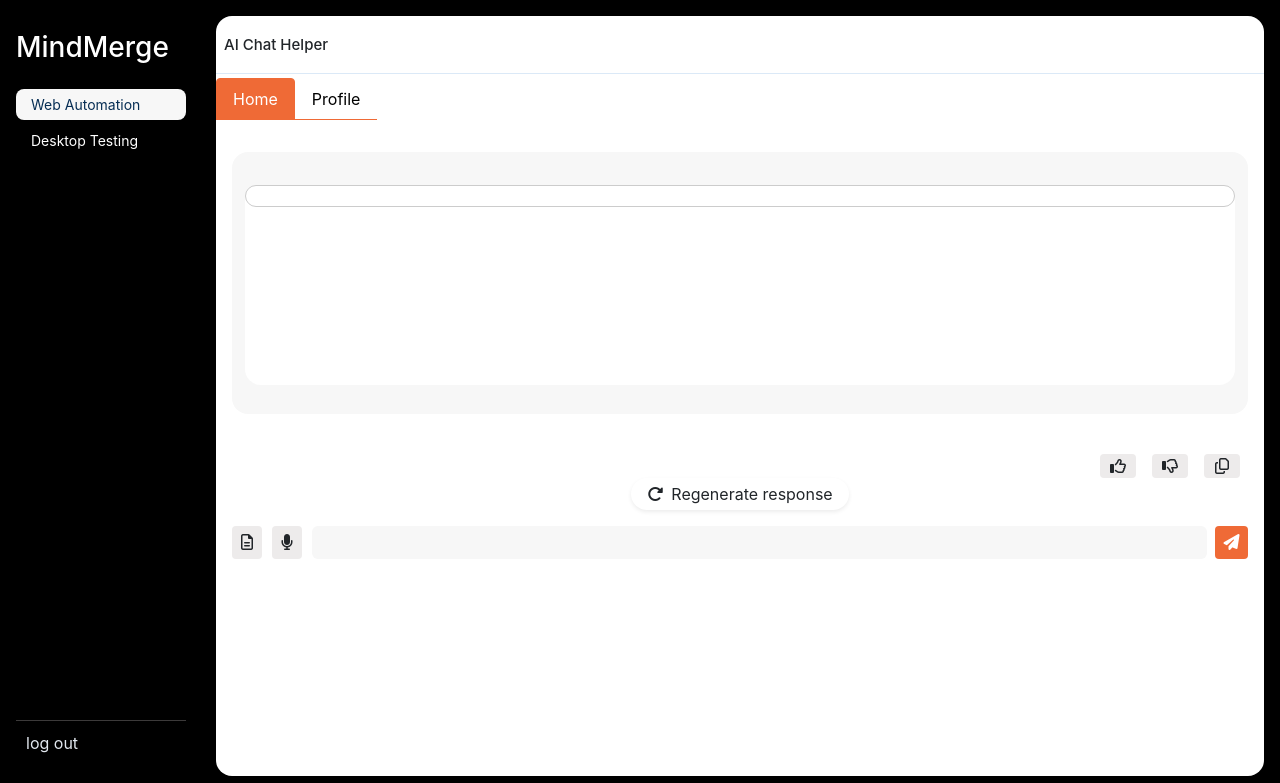
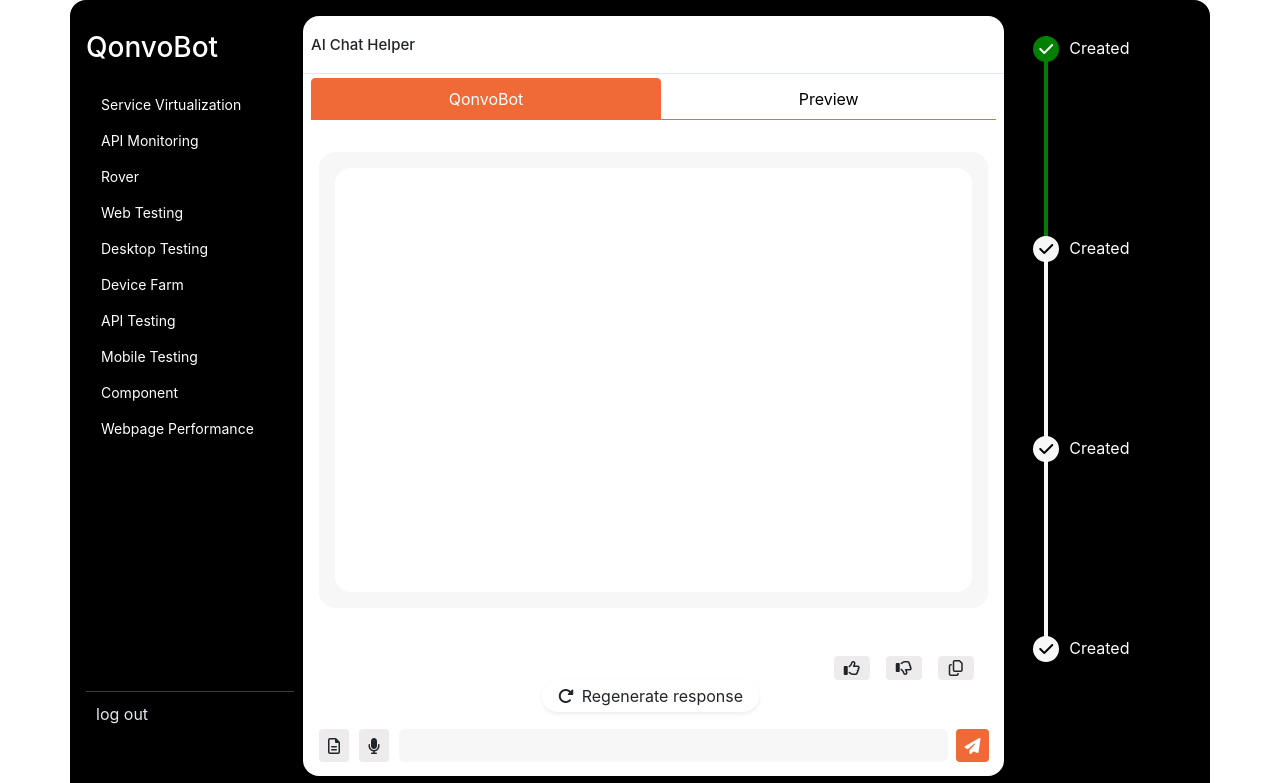
Before and after one commit to HarishBhabhar/Ctrl-Alt-Elite, an Angular app: page / in a window 1280 px wide. Shown: the top 783 px of the page. Built offline with nearby package versions, Linux system fonts and the light colour scheme.

Commit message:
chatbot ui

```diff
--- a/src/app/components/chatbot-ui/chatbot-ui.component.html
+++ b/src/app/components/chatbot-ui/chatbot-ui.component.html
@@ -1,12 +1,11 @@
-<div class="container-fluid bg-dark p-3">
+<div class="container border-rounded bg-dark p-3 h-100vh">
   <div class="row">
     <div class="left-sidebar">
 
-      <h3 class="text-white mb-4">MindMerge</h3>
+      <h3 class="text-white mb-4">QonvoBot</h3>
 
       <ul class="text-white">
-        <li class="active">Web Automation</li>
-        <li class="">Desktop Testing</li>
+        <li *ngFor="let service of services"> {{service}} </li>
       </ul>
 
       <Footer>log out</Footer>
@@ -18,35 +17,38 @@
           <span class="title">AI Chat Helper</span>
         </header>
 
-        <nav>
+        <nav class="px-2">
           <div class="nav nav-tabs nav-fill" id="nav-tab" role="tablist">
             <a class="nav-item nav-link active" id="nav-home-tab" data-toggle="tab" href="#nav-home" role="tab"
-              aria-controls="nav-home" aria-selected="true">Home</a>
+              aria-controls="nav-home" aria-selected="true">QonvoBot</a>
             <a class="nav-item nav-link" id="nav-profile-tab" data-toggle="tab" href="#nav-profile" role="tab"
-              aria-controls="nav-profile" aria-selected="false">Profile</a>
+              aria-controls="nav-profile" aria-selected="false">Preview</a>
           </div>
         </nav>
         <div class="tab-content py-3 px-3 px-sm-0" id="nav-tabContent">
           <div class="tab-pane fade show active" id="nav-home" role="tabpanel" aria-labelledby="nav-home-tab">
             <div class="p-3">
               <div class="body border-rounded p-3">
-                <div class="response-body bg-white border-rounded mb-3" style="min-height: 200px; height: 100%;">
+                <div class="response-body bg-white border-rounded" style="min-height: 200px; height: 100%;">
                   <div class="chat-section response-body bg-white border-rounded">
 
                     <div class="chat-container">
                       <div *ngFor="let message of chatHistory" class="chat-message">
                         <div class="user-message">
                           <span class="username">User:</span>
-                          <span>{{ message.userMessage }}</span>
+                          <span class="text-break">{{ message.userMessage }}</span>
                         </div>
-                        <div class="bot-message">
+                        <div class="spinner-grow" role="status" *ngIf="!message.botResponse">
+                          <span class="sr-only">Loading...</span>
+                        </div>
+                        <div class="bot-message" *ngIf="message.botResponse">
                           <span class="username">Bot:</span>
-                          <span>{{ message.botResponse }}</span>
+                          <span class="text-break">{{ message.botResponse }}</span>
                         </div>
                       </div>
                     </div>
                   </div>
-                  <!-- <p class="note"> Note: Lorem, ipsum dolor sit amet consectetur adipisicing elit. Iste
+                  <!-- <p class="note mt-3"> Note: Lorem, ipsum dolor sit amet consectetur adipisicing elit. Iste
                     repudiandae iure at
                     facere expedita ex ratione consectetur? Fugit officiis aperiam fugiat expedita, minima quia
                     qui
@@ -62,14 +64,15 @@
               </div>
             </div>
 
+
+
+          </div>
+
           <div class="tab-pane fade" id="nav-profile" role="tabpanel" aria-labelledby="nav-profile-tab">
             preview tab
           </div>
 
-          </div>
-
-
-          <div class="px-3 mb-3">
+          <div class="px-3 mb-3 action-panel">
             <div class="action-button d-flex align-items-center justify-content-end">
               <div class="icon">
                 <i class="fa-regular fa-thumbs-up"></i>
@@ -103,14 +106,14 @@
 
             <input class="p-1 d-flex justify-content-center chatInput" type="text" [(ngModel)]="userMessage"
               (keyup.enter)="sendMessage()">
-            <button type="submit" class="button btn submit ml-2"><i class="fa-solid fa-paper-plane"></i></button>
+            <button type="submit" class="button btn submit ml-2" (click)="sendMessage()"><i
+                class="fa-solid fa-paper-plane"></i></button>
+          </div>
+        </div>
       </div>
     </div>
 
-
-      </div>
-
-      <div class="col-2">
+    <div class="col-2 pl-0">
       <ul class="status-bar">
         <li class="status done">
           <div class="icon">
--- a/src/app/components/chatbot-ui/chatbot-ui.component.less
+++ b/src/app/components/chatbot-ui/chatbot-ui.component.less
@@ -5,9 +5,9 @@
     height: 95vh;
 }
 .left-sidebar {
-    width: 200px;
+    width: 217px;
     position: relative;
-    height: 100vh !important;
+    height: 90vh !important;
     padding: 15px;
 }
 
@@ -33,10 +33,6 @@
     }
 }
 
-nav {
-    width: fit-content;
-}
-
 .nav-tabs {
     border-bottom: 1px solid #ef6a36;
 }
@@ -60,12 +56,11 @@
 
 
 footer {
-    position: fixed;
-    height: 80px;
+    position: absolute;
     border-top: 1px solid #3c3a3a;
     color: #e2e8ef;
     bottom: 0;
-    width: 170px;
+    width: 96%;
     padding: 10px;
 }
 
@@ -88,10 +83,6 @@
 
 .body {
     background: #f7f7f7;
-    background-size: 95%;
-    background-repeat: no-repeat;
-    background-position: right top;
-    padding: 13px !important;
 }
 
 
@@ -120,7 +111,7 @@
 
     .status {
         color: #fff;
-        padding-left: 80px;
+        padding-left: 50px;
         height: 25vh;
         position: relative;
 
@@ -128,7 +119,7 @@
             width: 26px;
             position: absolute;
             z-index: 13;
-            left: 38px;
+            left: 14px;
             height: 26px;
             background-color: #f7f7f7;
             display: flex;
@@ -147,7 +138,7 @@
             width: 4px;
             background: #f7f7f7;
             position: absolute;
-            left: 50px;
+            left: 25px;
             top: 19px;
         }
 
@@ -177,9 +168,17 @@
     }
 }
 
+.action-panel{
+    position: absolute;
+    width: 95%;
+    bottom: 128px;
+}
+
 
 .type-message {
-    margin-bottom: 40px;
+    position: absolute;
+    width: 96%;
+    bottom: 70px;
 
     .icon {
         display: flex;
@@ -214,8 +213,7 @@
 .chat-section {
   border: 1px solid #ccc;
   padding: 10px;
-  margin-top: 20px;
-  max-height: 300px;
+  height: 53vh;
   overflow-y: auto;
 }
 
@@ -242,3 +240,33 @@
   margin-left: auto;
   margin-bottom: 5px;
 }
+
+.chat-section{
+    border: none;
+}
+
+.user-message{
+    align-self: flex-end;
+    background-color: #e6e6e6;
+    padding: 2px 5px;
+    border-radius: 5px;
+    margin-left: auto;
+    margin-bottom: 5px;
+    text-align: right;
+    width: fit-content;
+    font-size: 13px;
+}
+
+.bot-message{
+    width: fit-content;
+    padding: 2px 5px;
+    font-size: 13px;
+}
+.spinner-grow{
+    width: 1rem;
+    height: 1rem;
+}
+
+.h-100vh{
+    height: 100vh;
+}
--- a/src/app/components/chatbot-ui/chatbot-ui.component.ts
+++ b/src/app/components/chatbot-ui/chatbot-ui.component.ts
@@ -10,6 +10,7 @@
 chatHistory: { userMessage: string, botResponse: string }[] = [];
 userMessage: string = '';
 botResponse: string = '';
+services = ['Service Virtualization','API Monitoring','Rover','Web Testing','Desktop Testing','Device Farm','API Testing','Mobile Testing','Component','Webpage Performance']
 sendMessage() {
 
   this.botResponse = this.generateFakeBotResponse(this.userMessage);
@@ -19,4 +20,42 @@
 generateFakeBotResponse(userMessage: string): string {
   return "I'm a fake bot response to: " + userMessage;
 }
+
+// getAllCreateProject(data: any, serviceName: string,teamId:number) {
+//   switch (serviceName) {
+//     case 'API Monitoring':
+//       return this.http.post(environment.API_MONITORING_ENDPOINT + '/api/projects', data);
+//       break;
+//     case 'Service Virtualization':
+//       return this.http.post(environment.SERVICE_VIRTUALIZATION_ENDPOINT + '/api/projects', data);
+//       break;
+//     case 'Rover':
+//       return this.httpClient.post(environment.ROVER_ENDPOINT + 'api/projects', data);
+//       break;
+//     case 'Web Testing':
+//       return this.http.post(environment.WEB_REPOSITORY_ENDPOINT + '/api/projects', data);
+//       break;
+//     case 'Desktop Testing':
+//         return this.http.post(environment.DESKTOP_REPOSITORY_ENDPOINT + '/api/projects', data);
+//         break;
+//     case 'Device Farm':
+//       return this.http.post(environment.DEVICE_FARM_ENDPOINT + '/api/projects', data);
+//       break;
+//     case 'API Testing':
+//       return this.http.post(environment.API_TESTING_ENDPOINT + '/api/projects', data);
+//       break;
+//     case 'Mobile Testing':
+//       return this.http.post(environment.MOBILITY_ENDPOINT + '/api/projects', data);
+//       break;
+//     case 'Component':
+//       return this.http.post(environment.COMPONENT_ENDPOINT + '/api/projects?teamId=' + teamId, data);
+//       break;
+//     case 'Webpage Performance':
+//       return this.http.post(environment.WEB_PERFORMANCE_ENDPOINT + '/api/projects', data);
+//       break;
+//     default:
+//       return null;
+//       break;
+//   }
+// }
 }
```
Lines whose indentation alone changed are shown as unchanged.
